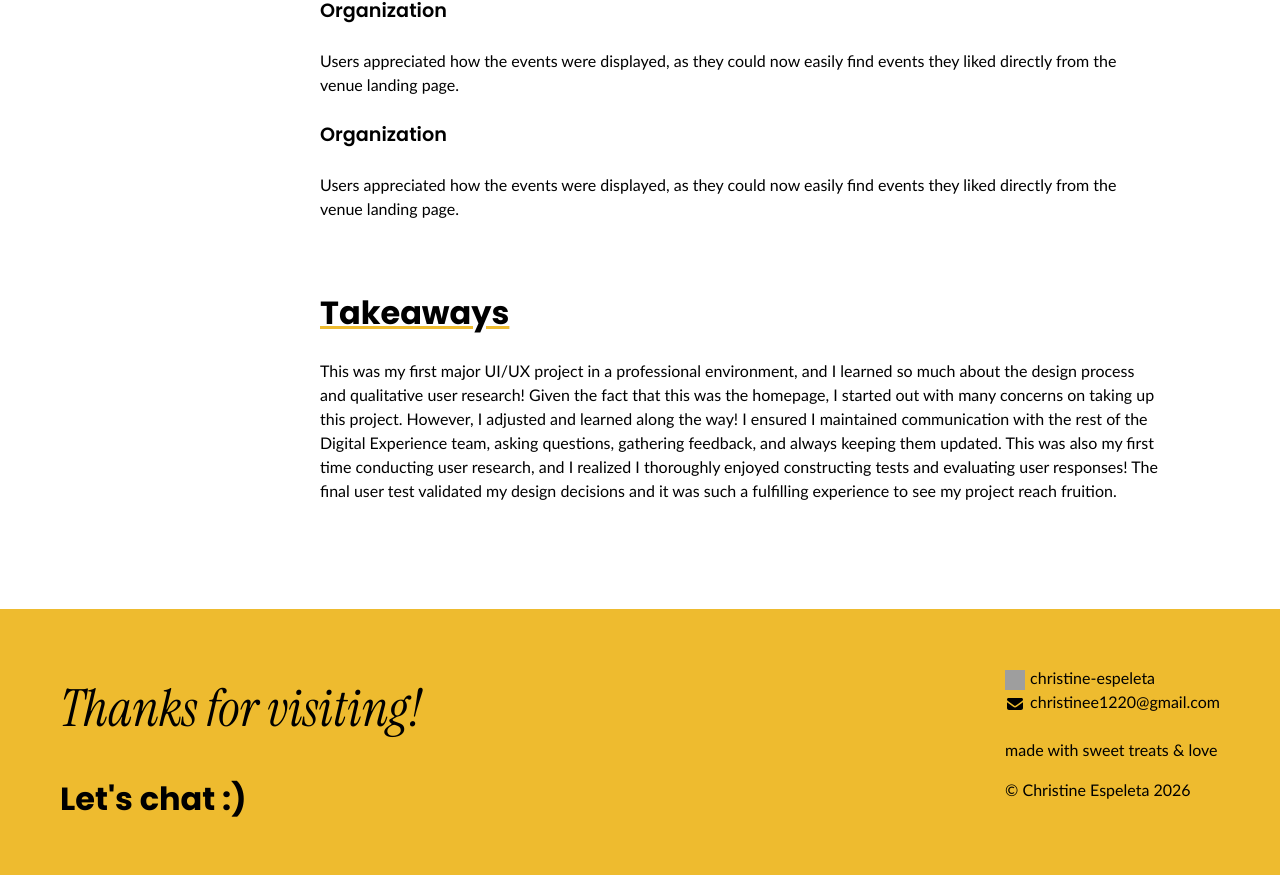
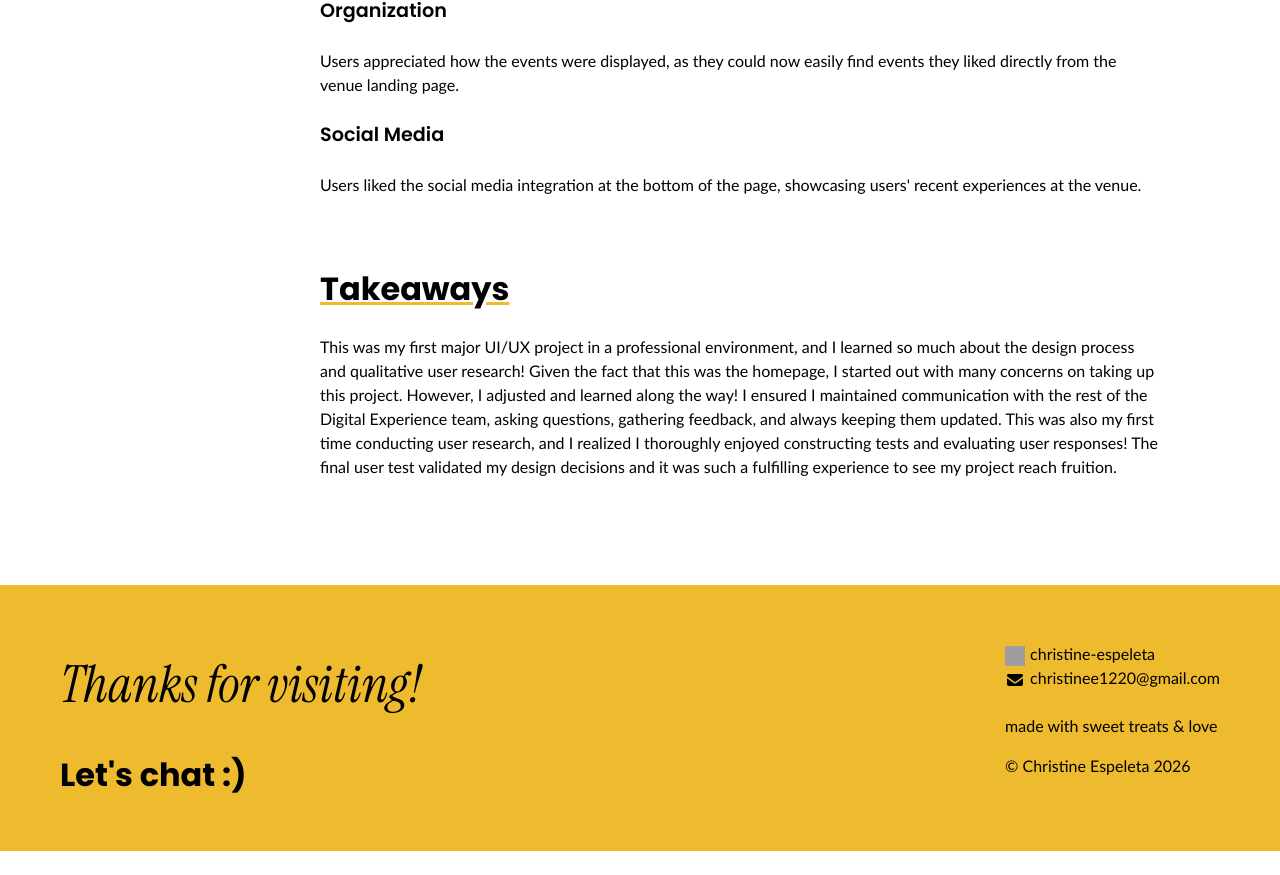
Before and after one commit to chrissye0/personal-website, a React (Vite) app: page /msg-redesign in a window 1280 px wide. Shown: the part 5638-6513 px from the top of the page. After the commit the page ends 6489 px from the top, so only its background shows below. Built offline with nearby package versions, Linux system fonts and the light colour scheme; grey boxes are pictures that could not be loaded.

Commit message:
content fix on msg results :))

```diff
--- a/src/pages/Projects/MsgRedesign.jsx
+++ b/src/pages/Projects/MsgRedesign.jsx
@@ -197,8 +197,8 @@ export default function MsgRedesign() {
                 <p>Users appreciated how the events were displayed, as they could now easily find events they liked directly from the venue landing page.</p>
               </section>
               <section className="msg-results-social-media">
-                <h4>Organization</h4>
-                <p>Users appreciated how the events were displayed, as they could now easily find events they liked directly from the venue landing page.</p>
+                <h4>Social Media</h4>
+                <p>Users liked the social media integration at the bottom of the page, showcasing users' recent experiences at the venue.</p>
               </section>
             </section>
           </article>
```
